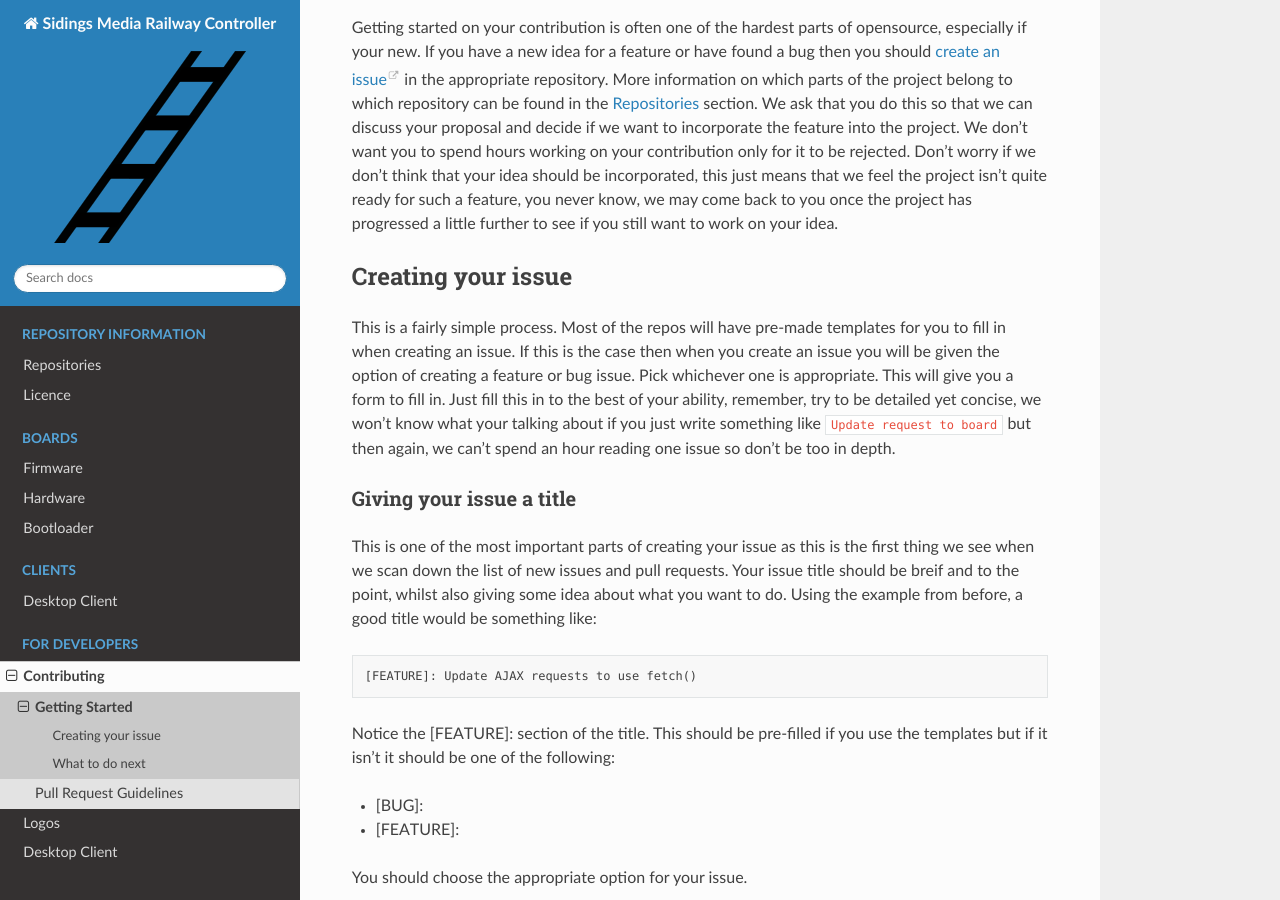
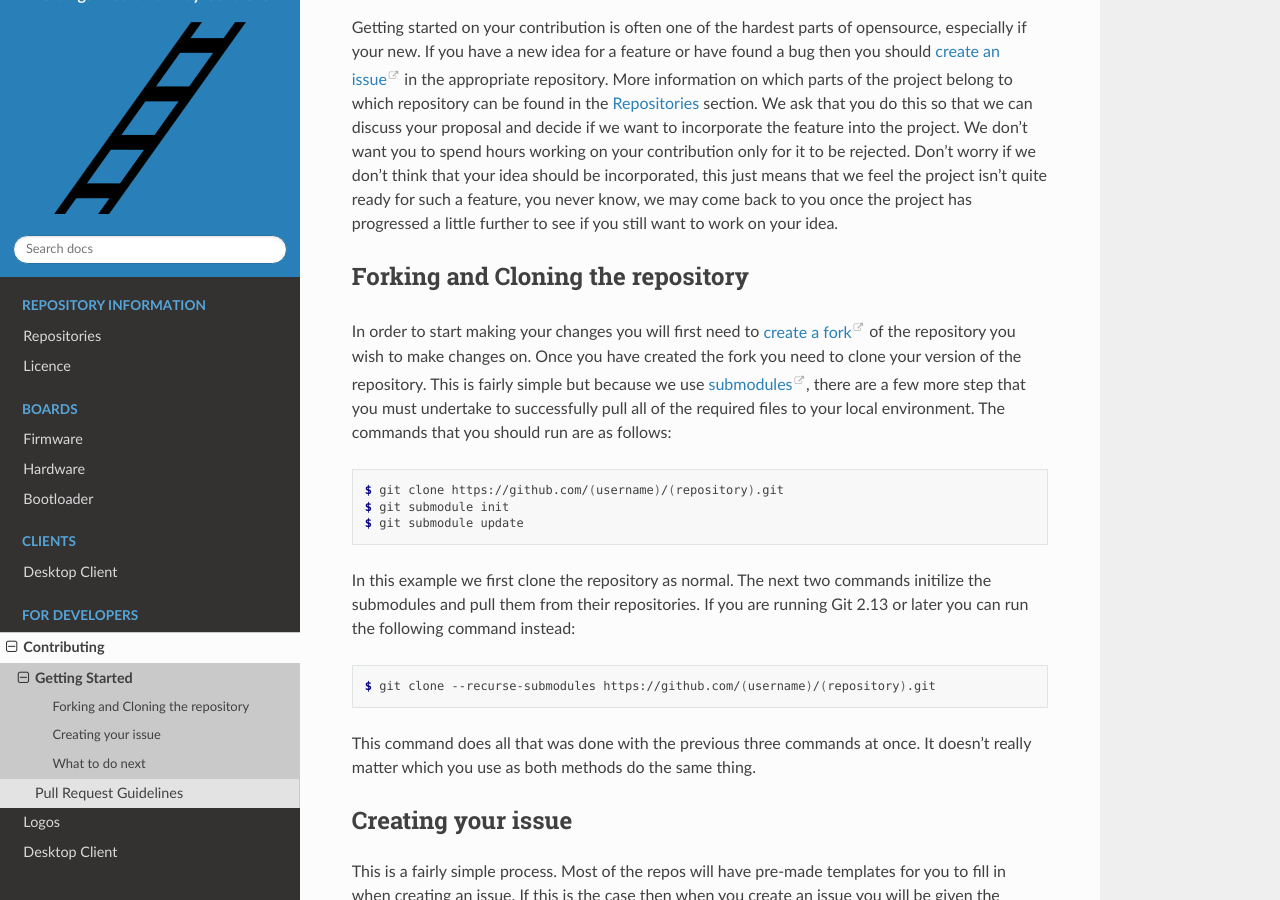
Before and after one commit to SidingsMedia/Sidings-Media-Railway-Controller, a Sphinx documentation site: the page built from docs/developers/contributing/getting-started.rst, in a window 1280 px wide and 900 px high, scrolled down 191 px. Built offline with Sphinx 7.4.7 and the Read the Docs theme 2.0.0, drawn with Linux system fonts in a browser that asks for light colours.

Commit message:
Added information on cloning
Information on how to clone the repositories has been added to the
getting started page.

Signed-off-by: Matthew Nickson <mnickson@sidingsmedia.com>

```diff
--- a/docs/developers/contributing/getting-started.rst
+++ b/docs/developers/contributing/getting-started.rst
@@ -15,6 +15,36 @@ for such a feature, you never know, we may come back to you once the
 project has progressed a little further to see if you still want to work
 on your idea.
 
+Forking and Cloning the repository
+----------------------------------
+
+In order to start making your changes you will first need to `create a
+fork`_ of the repository you wish to make changes on. Once you have
+created the fork you need to clone your version of the repository. This
+is fairly simple but because we use `submodules`_, there are a few more
+step that you must undertake to successfully pull all of the required
+files to your local environment. The commands that you should run are as
+follows:
+
+.. code-block:: console
+
+    $ git clone https://github.com/(username)/(repository).git
+    $ git submodule init
+    $ git submodule update
+
+In this example we first clone the repository as normal. The next two
+commands initilize the submodules and pull them from their repositories.
+If you are running Git 2.13 or later you can run the following command
+instead:
+
+.. code-block:: console
+
+    $ git clone --recurse-submodules https://github.com/(username)/(repository).git
+
+This command does all that was done with the previous three commands at
+once. It doesn't really matter which you use as both methods do the same
+thing.
+
 Creating your issue
 -------------------
 
@@ -105,5 +137,6 @@ creating a :ref:`wip` pull request.
 This isn't essential but it just makes it a bit easier for us to see how
 your feature is progressing and assist you if you need any help.
 
-
+.. _`submodules`: https://git-scm.com/book/en/v2/Git-Tools-Submodules
+.. _`create a fork`: https://docs.github.com/en/get-started/quickstart/fork-a-repo
 .. _`create an issue`: https://docs.github.com/en/issues/tracking-your-work-with-issues/creating-an-issue
```
Also changed, not shown: other parts of docs/developers/contributing/getting-started.rst (+2 -0 lines).
